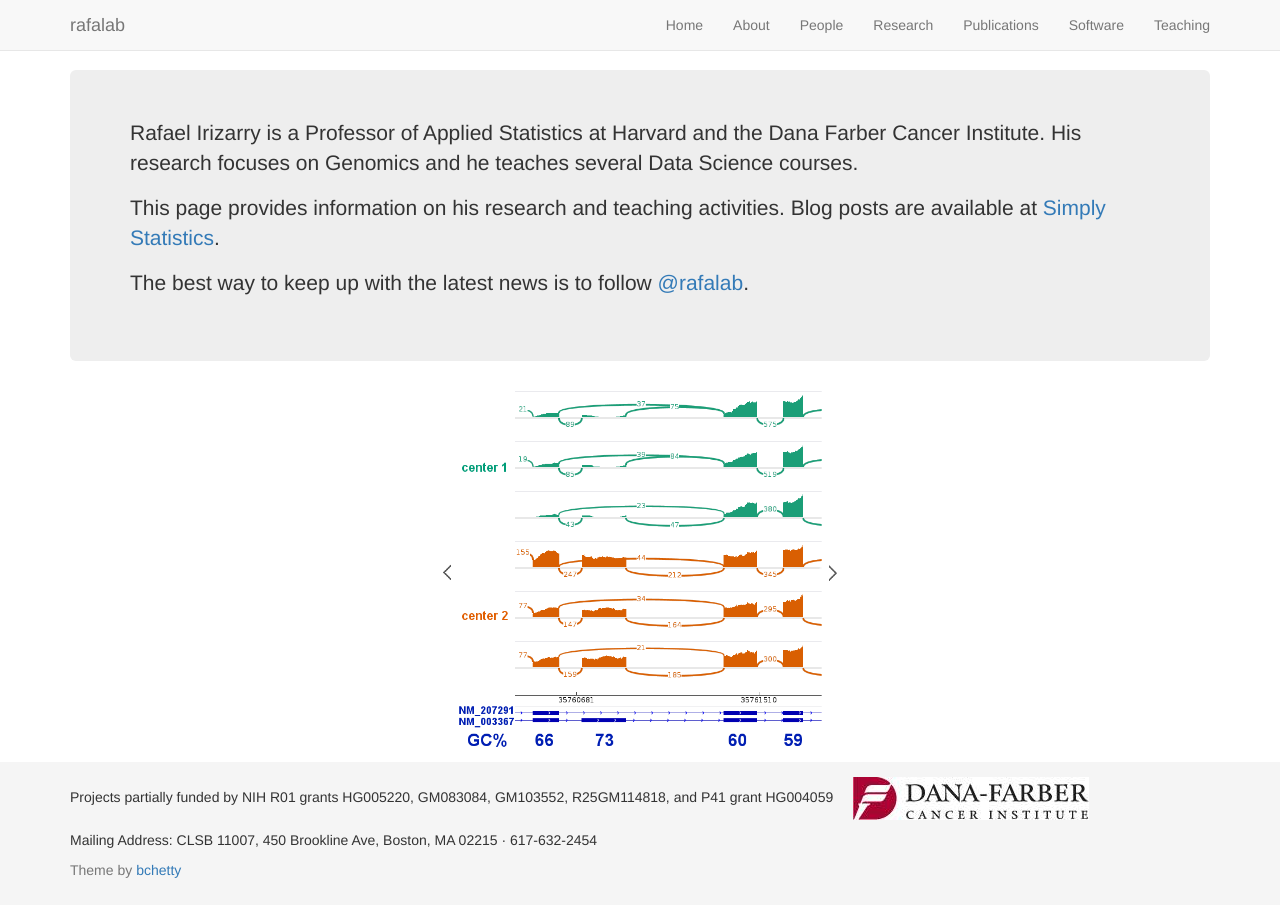
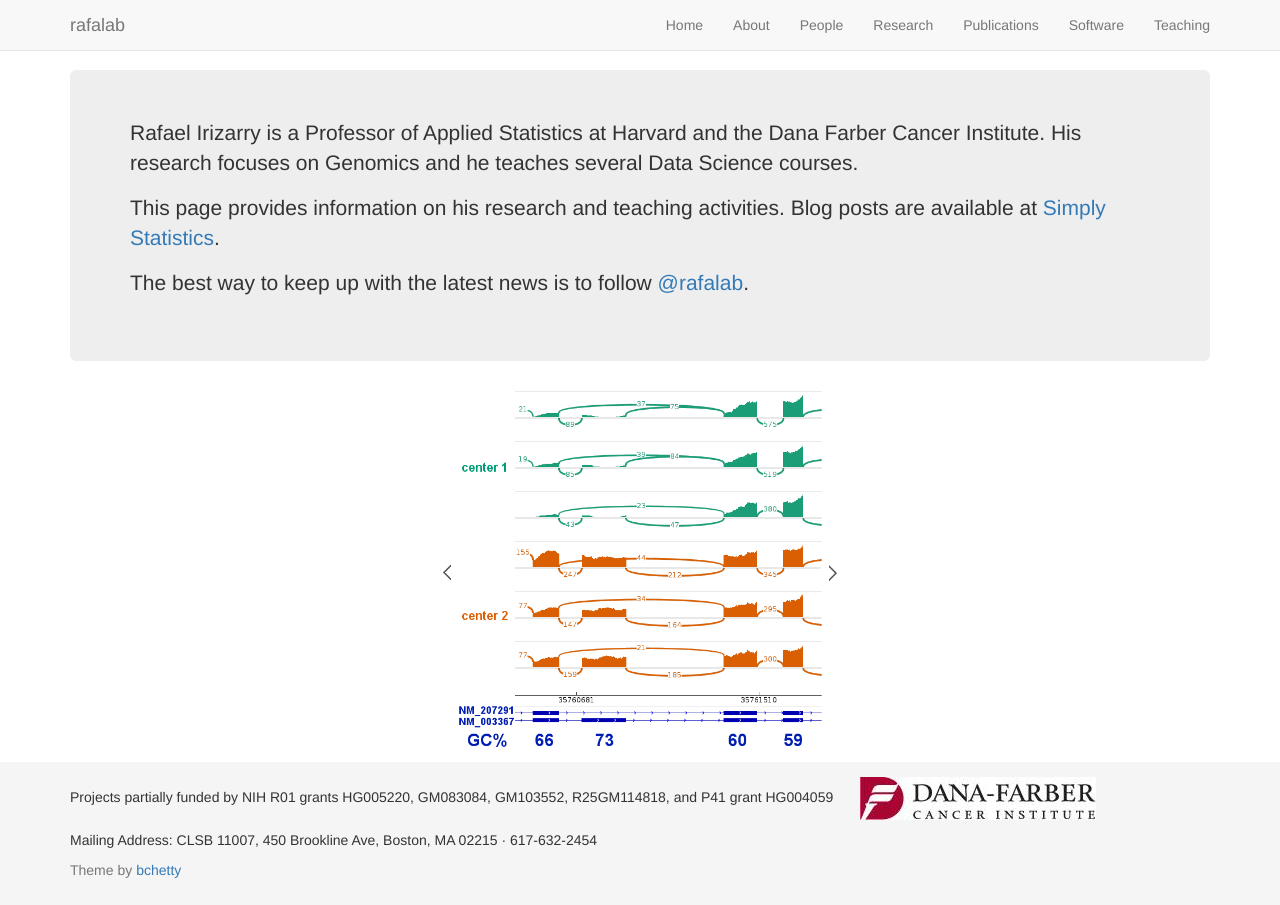
Before and after one commit to rafalab/rafalab.github.io, a Jekyll site: the page built from index.html, in a window 1280 px wide. Built offline with Jekyll 4.4.1, drawn with Linux system fonts in a browser that asks for light colours; nearby versions of some CDN libraries; the list of posts is cut into pages by our own code.

Commit message:
Update footer.html

```diff
--- a/_includes/footer.html
+++ b/_includes/footer.html
@@ -3,7 +3,7 @@
     <p>
     Projects partially funded by NIH R01 grants
   HG005220, GM083084, GM103552, R25GM114818, and P41 grant
-  HG004059 &nbsp;&nbsp;&nbsp; <img data-u="image" src="assets/img/DFimgFooter.jpg" />
+  HG004059 &nbsp;&nbsp;&nbsp;&nbsp;&nbsp;&nbsp;<img data-u="image" src="assets/img/DFimgFooter.jpg" />
 <p> Mailing Address: CLSB 11007, 450 Brookline Ave, Boston, MA 02215 &middot;
   617-632-2454 </p>
     </p>
```
